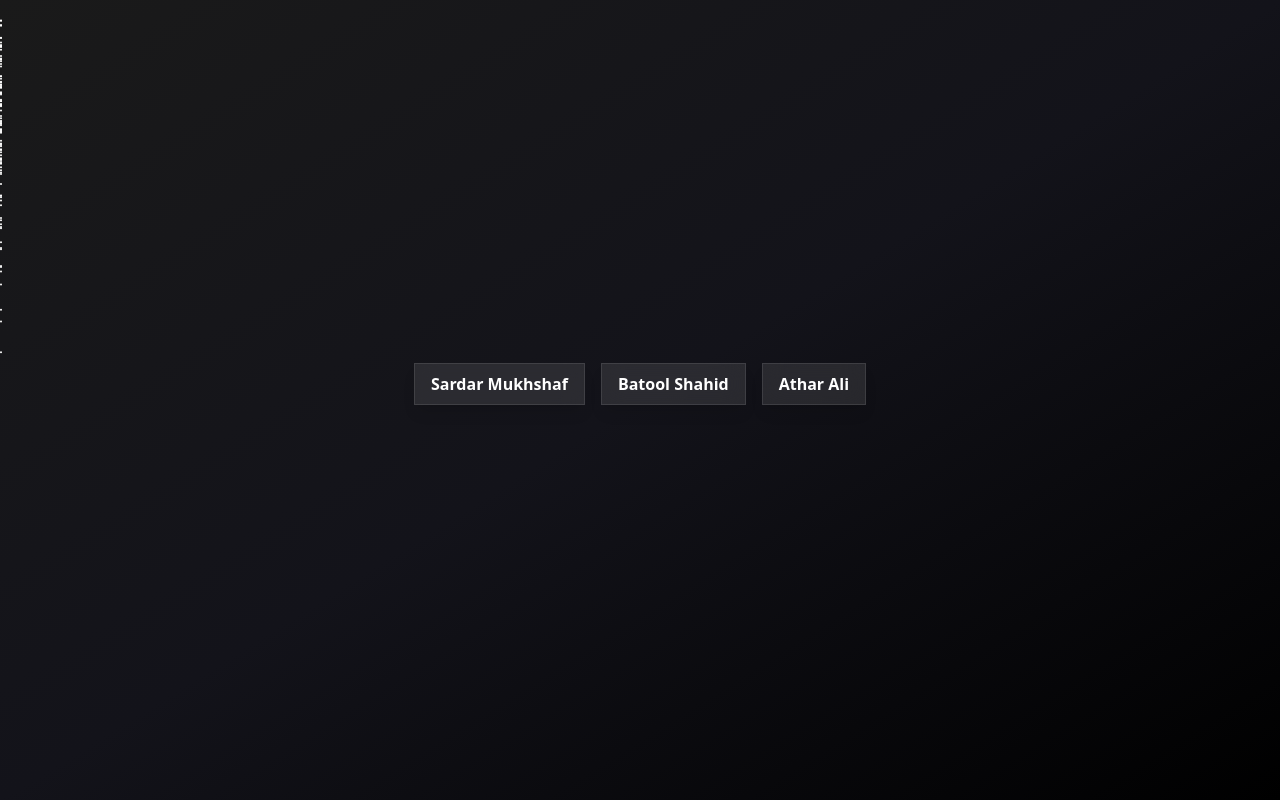
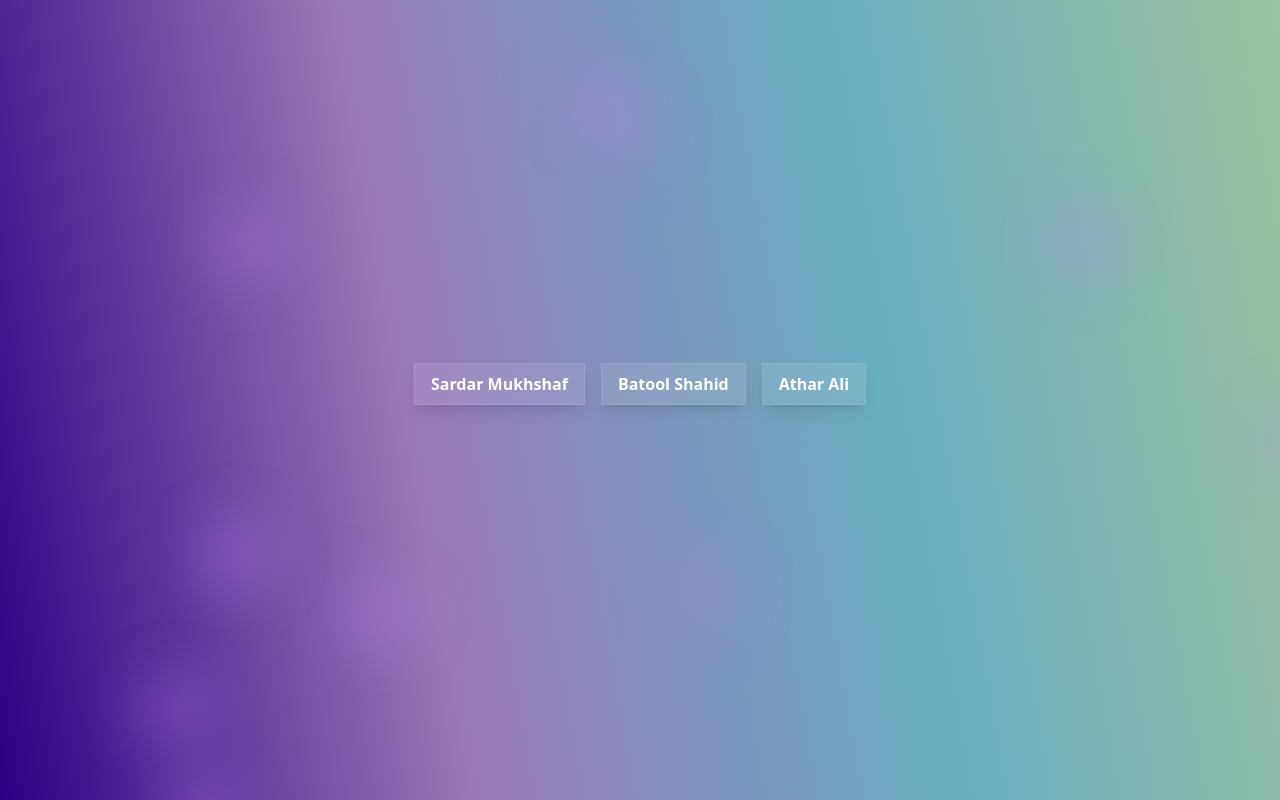
Before and after one commit to sardar-mukhshaf/SmogPrediction, a Next.js app: page /Creator in a window 1280 px wide. Built offline with nearby package versions, Linux system fonts and the light colour scheme.

Commit message:
new update

```diff
--- a/src/features/authentication/presentation/pages/Login.tsx
+++ b/src/features/authentication/presentation/pages/Login.tsx
@@ -20,7 +20,7 @@ const Login: React.FC = () => {
         repeat: -1,
         duration: 2,
         yoyo: true,
-        ease: "power1.inOut",
+        ease: "bounce.inOut",
       });
     }
   }, []);
@@ -34,7 +34,7 @@ const Login: React.FC = () => {
 
   return (
     <main className="relative flex items-center justify-center h-screen w-full bg-zinc-900 overflow-hidden">
-      {/* Animated Stars */}
+
       <div ref={starsRef} className="absolute inset-0 pointer-events-none">
         {Array.from({ length: 50 }).map((_, i) => (
           <div
--- a/src/features/authentication/presentation/pages/Signup.tsx
+++ b/src/features/authentication/presentation/pages/Signup.tsx
@@ -11,8 +11,8 @@ const Particles = () => {
   useEffect(() => {
     const particles = gsap.utils.toArray(".particle");
     particles.forEach((particle) => {
-      gsap.to(particle, {
-        y: "random(-50, 50)",
+      gsap.to(particle as Element, {
+        y: "random(-50, 70)",
         x: "random(-50, 50)",
         opacity: "random(0.3, 0.7)",
         repeat: -1,
--- a/src/features/specials/presentations/pages/Creators.tsx
+++ b/src/features/specials/presentations/pages/Creators.tsx
@@ -1,7 +1,10 @@
 "use client";
-import React, { useState } from 'react';
-import { motion, AnimatePresence } from 'framer-motion';
+import React, { useEffect, useRef, useState } from "react";
+import { motion, AnimatePresence } from "framer-motion";
+import gsap from "gsap";
+import { ScrollTrigger } from "gsap/ScrollTrigger";
 
+gsap.registerPlugin(ScrollTrigger);
 
 interface Admin {
     id: number;
@@ -10,7 +13,6 @@ interface Admin {
     description: string;
     email: string;
 }
-
 
 const admins: Admin[] = [
     {
@@ -24,62 +26,76 @@ const admins: Admin[] = [
         id: 2,
         name: 'Batool Shahid',
         profilePicture: 'https://via.placeholder.com/150',
-        description: "As a final-year student, my academic pursuits have equipped me with a strong foundation in data science and digital marketing. Throughout my studies, I have developed skills in data cleaning, data handling, data visualization, machine learning, and prediction algorithm development. Additionally, I have gained knowledge of SEO optimization techniques, including keyword research, on-page optimization, and link building. For my final-year project, I aim to leverage these skills to explore innovative solutions and demonstrate my understanding of these concepts.",
+        description: "As a final-year student...",
         email: 'batoolshahid@example.com',
     },
     {
         id: 3,
         name: 'Athar Ali',
         profilePicture: 'https://via.placeholder.com/150',
-        description: "As a final-year student, I have developed strong skills in frontend development, WordPress, and programming. My expertise includes HTML, CSS, JavaScript, React, and Tailwind CSS, along with WordPress customization, theme development, and plugin integration. Additionally, I have experience in C++, C#, and Python, which help me approach problem-solving with a broader perspective. I am passionate about creating responsive, user-friendly, and high-performing web solutions. For my final-year project, I aim to apply these skills to develop an innovative and efficient digital solution.",
+        description: "As a final-year student...",
         email: 'atharali@example.com',
     },
 ];
 
-
-const Star = ({ delay, duration }: { delay: number; duration: number }) => {
-    return (
-        <motion.div
-            className="absolute w-0.5 h-0.5 bg-white rounded-full shadow-star"
-            initial={{ y: 0 }}
-            animate={{ y: '100vh' }}
-            transition={{
-                delay,
-                duration,
-                repeat: Infinity,
-                repeatType: 'loop',
-                ease: 'linear',
-            }}
-        />
-    );
-};
-
 const Creators: React.FC = () => {
     const [selectedAdmin, setSelectedAdmin] = useState<number | null>(null);
-
+    const bgRef = useRef<HTMLDivElement>(null);
+    const floatingOrbsRef = useRef<HTMLDivElement[]>([]);
 
     const toggleDropdown = (id: number) => {
         setSelectedAdmin(selectedAdmin === id ? null : id);
     };
 
+    useEffect(() => {
+        gsap.to(bgRef.current, {
+            background: "linear-gradient(135deg, #4A00E0, #8E2DE2, #00C9FF, #92FE9D)",
+            backgroundSize: "400% 400%",
+            duration: 10,
+            repeat: -1,
+            yoyo: true,
+            ease: "power1.inOut",
+        });
 
-    const stars = Array.from({ length: 100 }).map((_, i) => ({
-        id: i,
-        top: Math.random() * 100,
-        left: Math.random() * 100,
-        delay: Math.random() * 5,
-        duration: 10 + Math.random() * 20,
-    }));
+        floatingOrbsRef.current.forEach((orb, index) => {
+            gsap.to(orb, {
+                y: () => Math.random() * 50 - 25,
+                x: () => Math.random() * 50 - 25,
+                duration: 4 + Math.random() * 3,
+                repeat: -1,
+                yoyo: true,
+                ease: "sine.inOut",
+            });
+        });
+
+        gsap.to(".glow-effect", {
+            boxShadow: "0px 0px 50px rgba(255, 255, 255, 0.3)",
+            scrollTrigger: {
+                trigger: ".glow-effect",
+                start: "top 80%",
+                end: "bottom 20%",
+                scrub: true,
+            },
+        });
+    }, []);
 
     return (
-        <div className="min-h-screen bg-gradient-to-br from-[#1a1a1a] via-[#13131a] to-[#000000] flex flex-col items-center justify-center p-6 relative overflow-hidden">
-
-            <div className="absolute inset-0 z-0">
-                {stars.map((star) => (
-                    <Star key={star.id} delay={star.delay} duration={star.duration} />
-                ))}
-            </div>
-
+        <div
+            ref={bgRef}
+            className="min-h-screen bg-black flex flex-col items-center justify-center p-6 relative overflow-hidden"
+        >
+            {Array.from({ length: 10 }).map((_, i) => (
+                <div
+                    key={i}
+                    ref={(el) => { floatingOrbsRef.current[i] = el as HTMLDivElement; }}
+                    className="absolute w-20 h-20 bg-purple-400 rounded-full opacity-30"
+                    style={{
+                        top: `${Math.random() * 100}%`,
+                        left: `${Math.random() * 100}%`,
+                        filter: "blur(30px)",
+                    }}
+                />
+            ))}
 
             <div className="flex space-x-4 mb-8 z-10">
                 {admins.map((admin) => (
@@ -95,7 +111,6 @@ const Creators: React.FC = () => {
                 ))}
             </div>
 
-
             <div className="w-full max-w-2xl space-y-4 z-10">
                 <AnimatePresence>
                     {admins.map((admin) => (
@@ -108,7 +123,6 @@ const Creators: React.FC = () => {
                                 transition={{ duration: 0.5, ease: 'easeInOut' }}
                                 className="bg-white/10 backdrop-blur-md rounded-2xl shadow-2xl overflow-hidden border border-white/10"
                             >
-
                                 <div className="relative h-64">
                                     <img
                                         src={admin.profilePicture}
@@ -119,7 +133,6 @@ const Creators: React.FC = () => {
                                         <h1 className="text-4xl font-bold text-white">{admin.name}</h1>
                                     </div>
                                 </div>
-
 
                                 <div className="p-8">
                                     <p className="text-gray-200 text-lg mb-6">{admin.description}</p>
```
